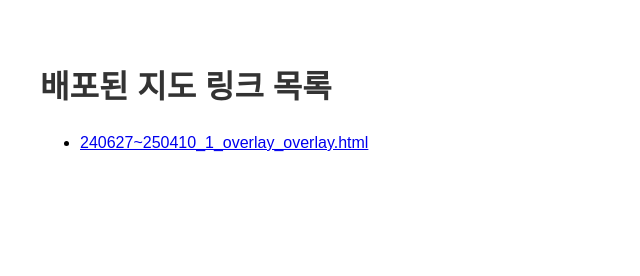
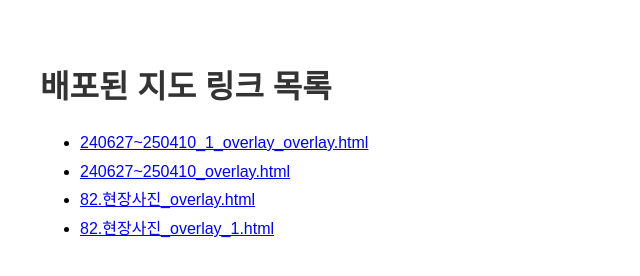
Before and after one commit to TaeW81/Photomap_file, a plain HTML site: page index.html in a window 1280 px wide. Shown: the whole page, without its empty margins (0-640 px from the left). Drawn offline with Linux system fonts and the light colour scheme.

Commit message:
auto deploy: html and index.html updated

```diff
--- a/index.html
+++ b/index.html
@@ -14,6 +14,9 @@
     <h1>배포된 지도 링크 목록</h1>
     <ul>
         <li><a href="http://taew81.github.io/Photomap_file/240627~250410_1_overlay_overlay.html" target="_blank">240627~250410_1_overlay_overlay.html</a></li>
+        <li><a href="http://taew81.github.io/Photomap_file/240627~250410_overlay.html" target="_blank">240627~250410_overlay.html</a></li>
+        <li><a href="http://taew81.github.io/Photomap_file/82.현장사진_overlay.html" target="_blank">82.현장사진_overlay.html</a></li>
+        <li><a href="http://taew81.github.io/Photomap_file/82.현장사진_overlay_1.html" target="_blank">82.현장사진_overlay_1.html</a></li>
     </ul>
 </body>
 </html>
```
